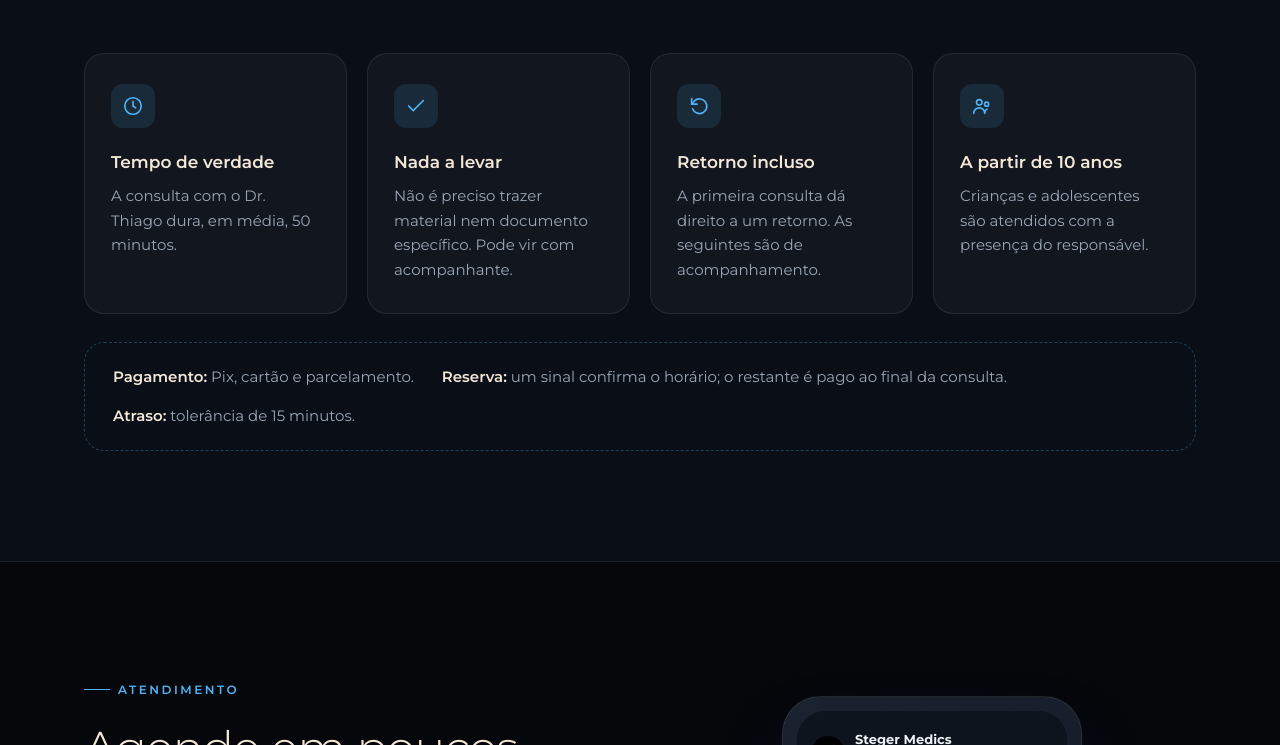
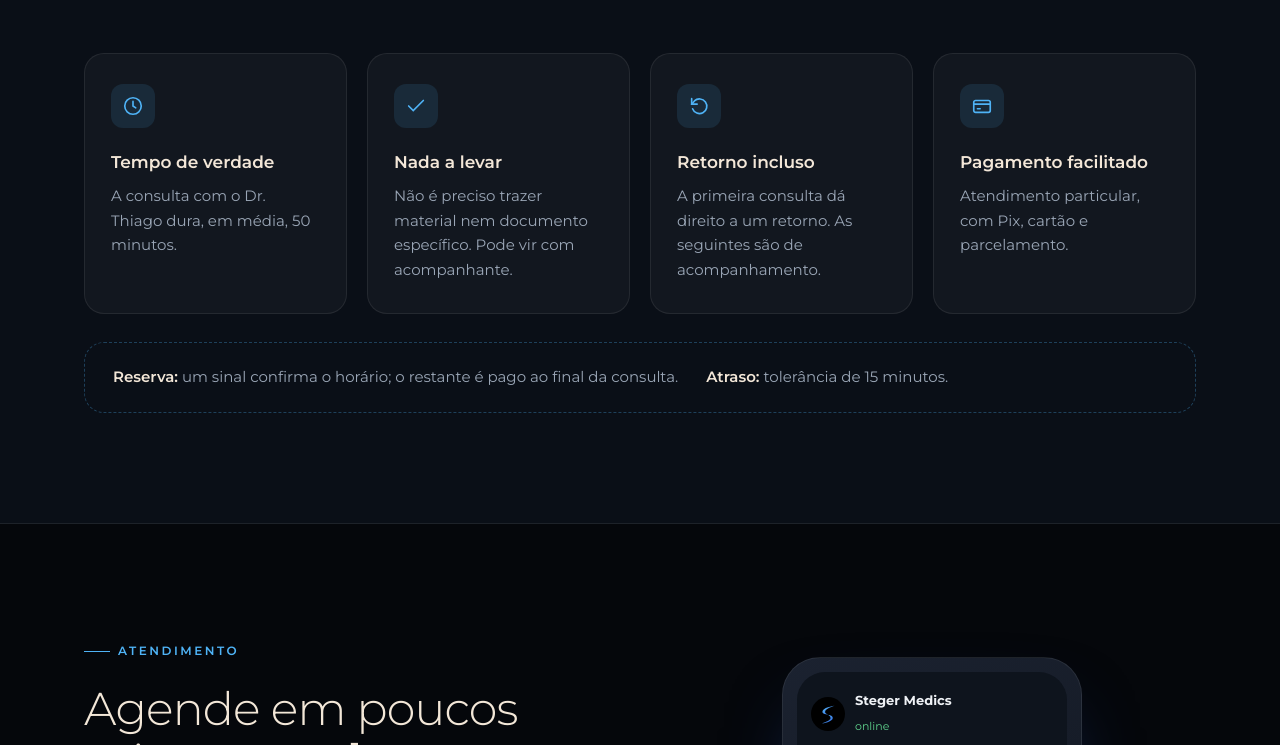
Before and after one commit to thiagoigor/steger-site, a plain HTML site: page index.html in a window 1280 px wide. Shown: the part 2055-2800 px from the top of the page. Drawn offline with Linux system fonts and the light colour scheme.

Commit message:
feat: tira a idade mínima do site e destaca o pagamento
Co-Authored-By: Claude Opus 5.5 <noreply@anthropic.com>

```diff
--- a/index.html
+++ b/index.html
@@ -235,7 +235,7 @@
       <div class="numeros">
         <div><b>2</b><span>especialidades médicas</span></div>
         <div><b>50 min</b><span>de consulta, em média</span></div>
-        <div><b>10+ anos</b><span>idade mínima de atendimento</span></div>
+        <div><b>Seg a sex</b><span>das 08:00 às 18:00</span></div>
       </div>
     </div>
     <div class="marca-grande revela" aria-hidden="true">
@@ -297,13 +297,12 @@
         <p>A primeira consulta dá direito a um retorno. As seguintes são de acompanhamento.</p>
       </div>
       <div class="item revela">
-        <div class="icone"><svg viewBox="0 0 24 24" fill="none" stroke="currentColor" stroke-width="1.8" stroke-linecap="round"><circle cx="9" cy="8" r="3"/><circle cx="17" cy="10" r="2.2"/><path d="M3 20c0-3.3 2.7-6 6-6s6 2.7 6 6M15 20c0-2 1-3.8 2.6-4.6"/></svg></div>
-        <h4>A partir de 10 anos</h4>
-        <p>Crianças e adolescentes são atendidos com a presença do responsável.</p>
+        <div class="icone"><svg viewBox="0 0 24 24" fill="none" stroke="currentColor" stroke-width="1.8" stroke-linecap="round"><rect x="3" y="6" width="18" height="13" rx="2"/><path d="M3 10h18M7 15h3"/></svg></div>
+        <h4>Pagamento facilitado</h4>
+        <p>Atendimento particular, com Pix, cartão e parcelamento.</p>
       </div>
     </div>
     <div class="pagamento revela">
-      <span><b>Pagamento:</b> Pix, cartão e parcelamento.</span>
       <span><b>Reserva:</b> um sinal confirma o horário; o restante é pago ao final da consulta.</span>
       <span><b>Atraso:</b> tolerância de 15 minutos.</span>
     </div>
```
